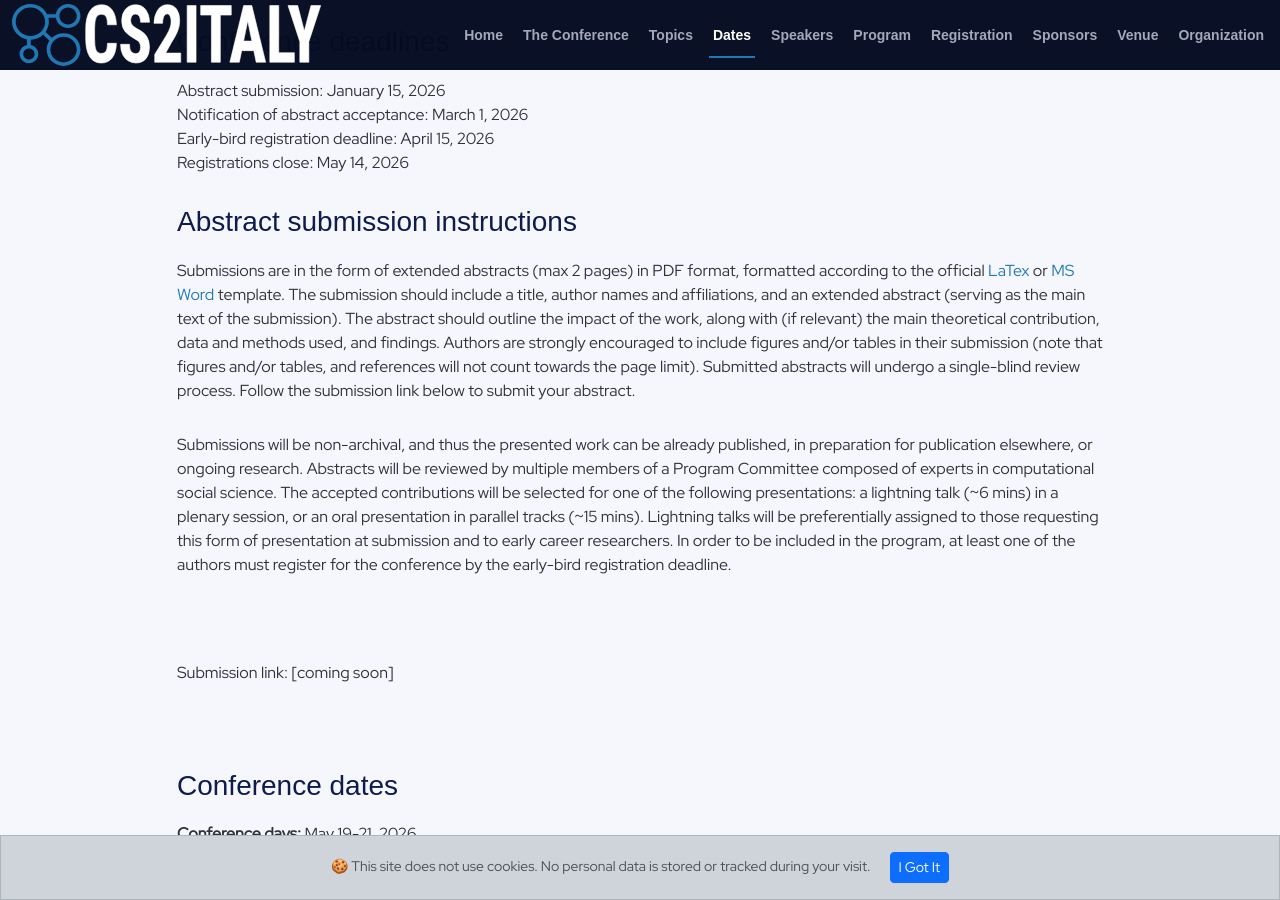
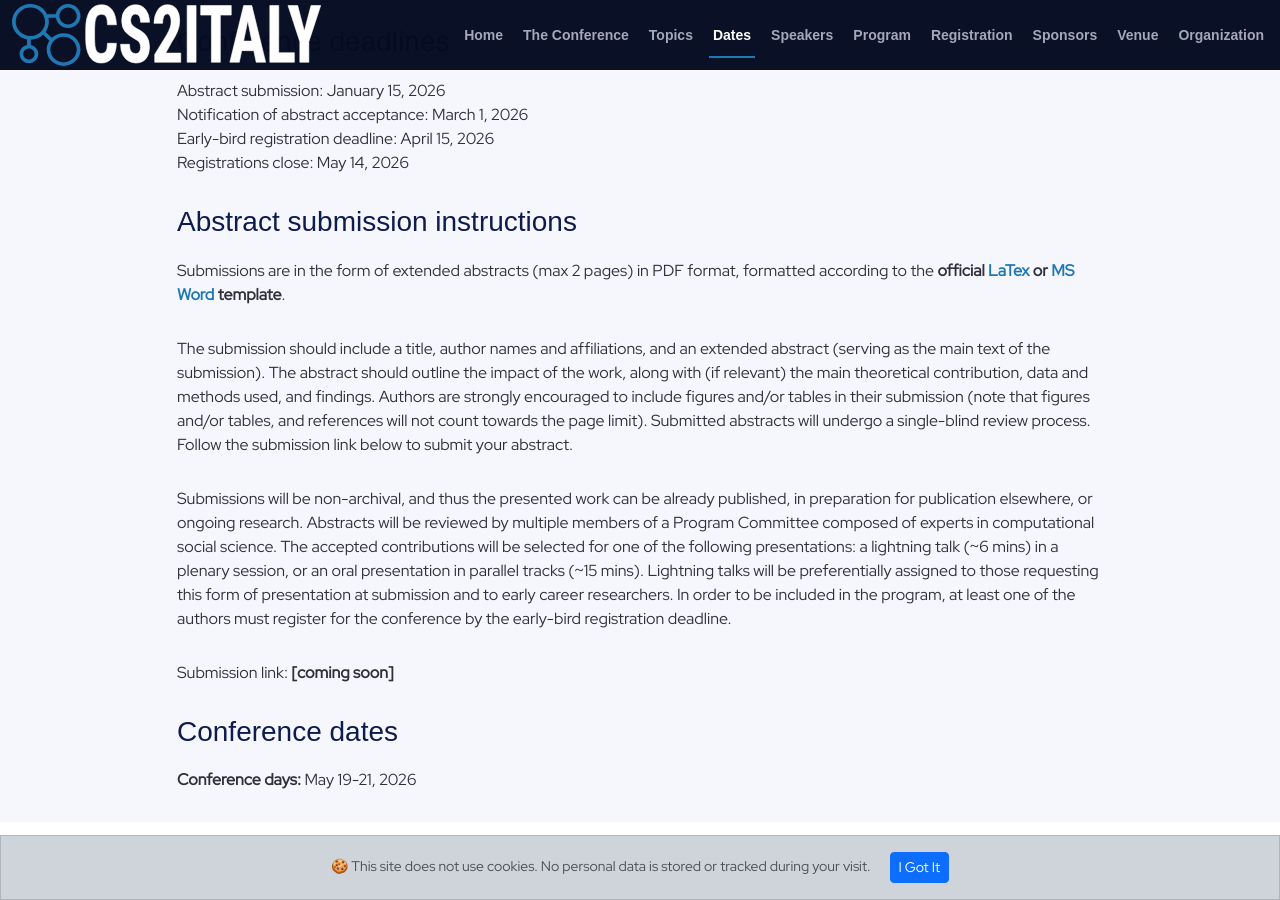
Before and after one commit to CS2Italy/conference, a Jekyll site: the page built from docs/index.md, in a window 1280 px wide and 900 px high, scrolled down 2807 px. Built offline with Jekyll 4.4.1, drawn with Linux system fonts in a browser that asks for light colours; some web fonts are replaced.

Commit message:
Update 03_dates.md

```diff
--- a/docs/_texts/03_dates.md
+++ b/docs/_texts/03_dates.md
@@ -5,15 +5,13 @@ Early-bird registration deadline: April 15, 2026<br/>
 Registrations close: May 14, 2026<br/>
 
 <h3>Abstract submission instructions</h3>
-Submissions are in the form of extended abstracts (max 2 pages) in PDF format, formatted according to the official [LaTex](https://drive.google.com/file/d/15maGbb34Hjq3aWZoXgmW9JVPWj5t1803/view?usp=sharing) or [MS Word](https://docs.google.com/document/d/15LNiQQJwqcyZzGrR0KADlaC0wfd9i9tt/edit?usp=sharing&ouid=117390163530302653998&rtpof=true&sd=true) template. The submission should include a title, author names and affiliations, and an extended abstract (serving as the main text of the submission). The abstract should outline the impact of the work, along with (if relevant) the main theoretical contribution, data and methods used, and findings. Authors are strongly encouraged to include figures and/or tables in their submission (note that figures and/or tables, and references will not count towards the page limit). Submitted abstracts will undergo a single-blind review process. Follow the submission link below to submit your abstract.
+Submissions are in the form of extended abstracts (max 2 pages) in PDF format, formatted according to the **official [LaTex](https://drive.google.com/file/d/15maGbb34Hjq3aWZoXgmW9JVPWj5t1803/view?usp=sharing) or [MS Word](https://docs.google.com/document/d/15LNiQQJwqcyZzGrR0KADlaC0wfd9i9tt/edit?usp=sharing&ouid=117390163530302653998&rtpof=true&sd=true) template**.
+
+The submission should include a title, author names and affiliations, and an extended abstract (serving as the main text of the submission). The abstract should outline the impact of the work, along with (if relevant) the main theoretical contribution, data and methods used, and findings. Authors are strongly encouraged to include figures and/or tables in their submission (note that figures and/or tables, and references will not count towards the page limit). Submitted abstracts will undergo a single-blind review process. Follow the submission link below to submit your abstract.
 
 Submissions will be non-archival, and thus the presented work can be already published, in preparation for publication elsewhere, or ongoing research. Abstracts will be reviewed by multiple members of a Program Committee composed of experts in computational social science. The accepted contributions will be selected for one of the following presentations:  a lightning talk (~6 mins) in a plenary session, or an oral presentation in parallel tracks (~15 mins). Lightning talks will be preferentially assigned to those requesting this form of presentation at submission and to early career researchers. In order to be included in the program, at least one of the authors must register for the conference by the early-bird registration deadline.
 
-<br/>
-
-Submission link: [coming soon]
-
-<br/>
+Submission link: **[coming soon]**
 
 
 <h3>Conference dates</h3>
```
